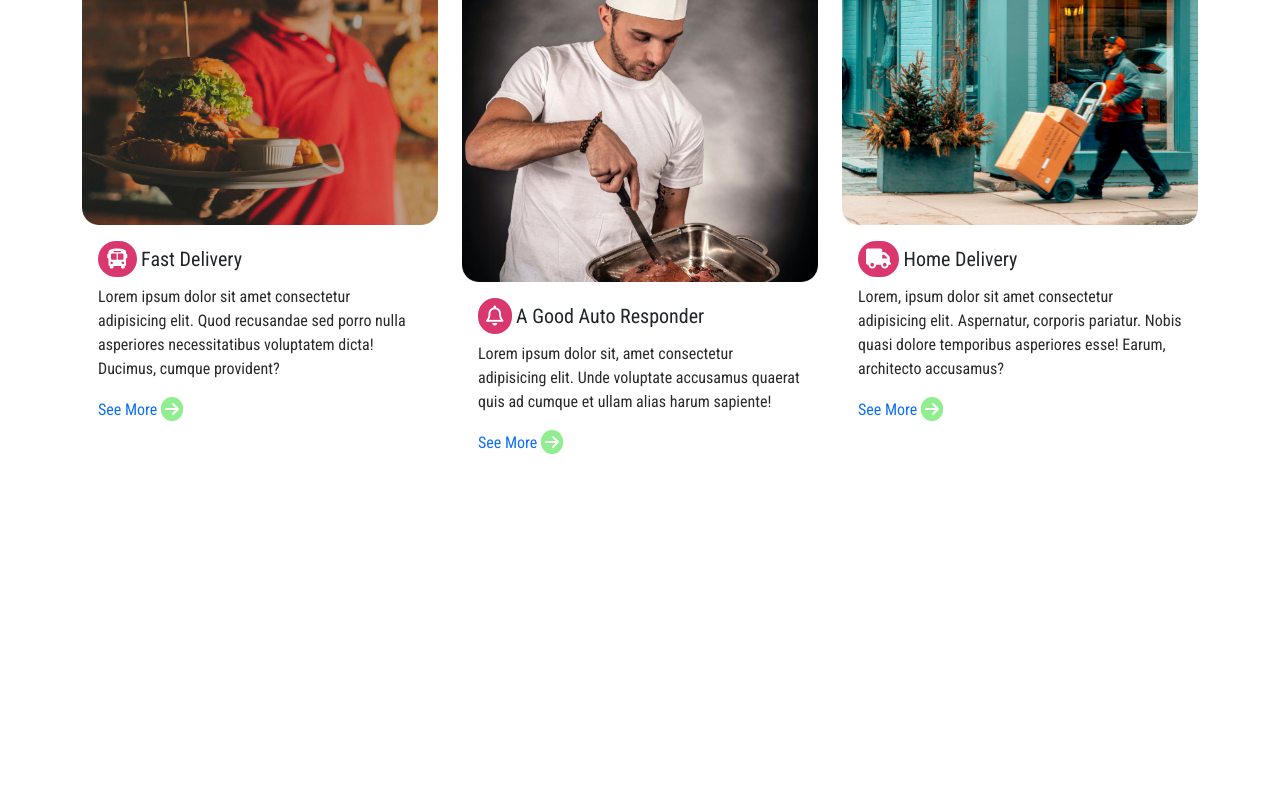
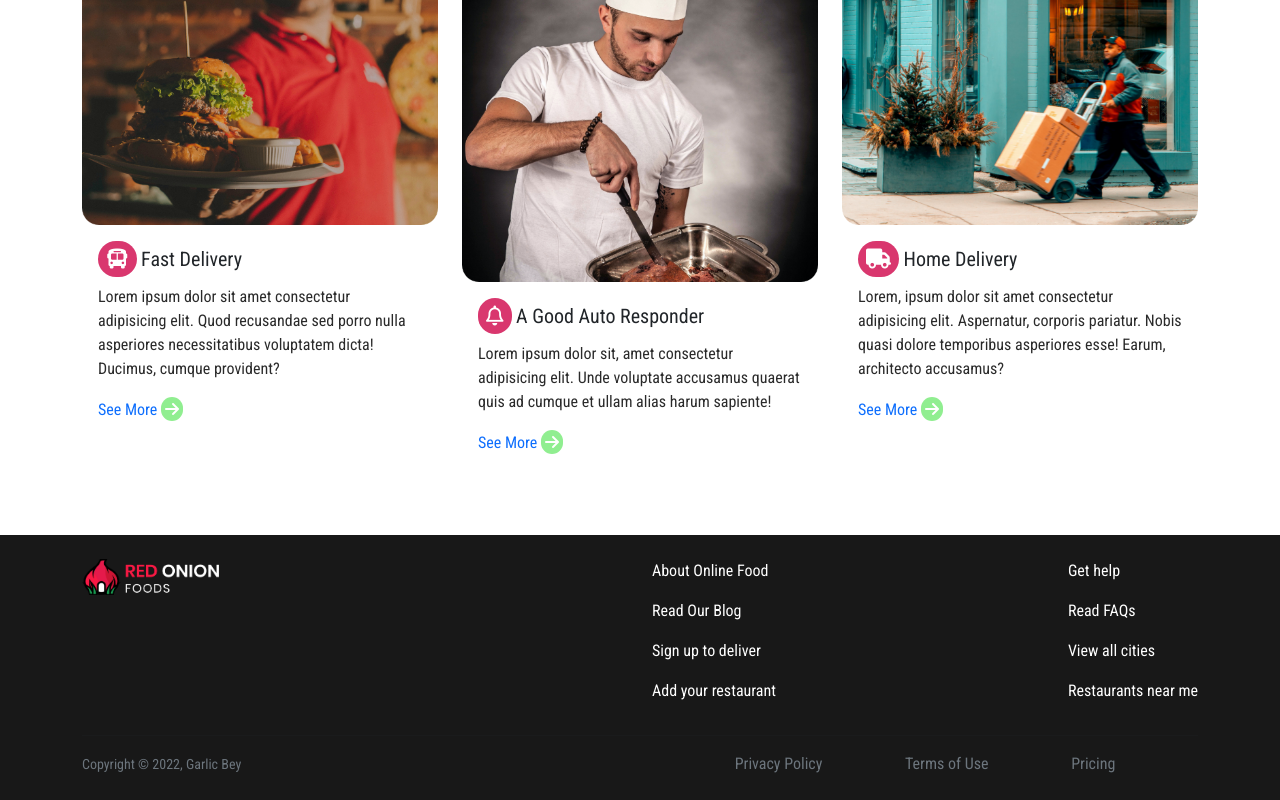
Before and after one commit to Khurshida-Meem/Garlic-Bey-FoodOrdering, a React (Create React App) app: page / in a window 1280 px wide. Shown: the part 1064-1864 px from the top of the page. Before the commit the page ends 1551 px from the top, so only its background shows below. Built offline with nearby package versions, Linux system fonts and the light colour scheme; no server answers.

Commit message:
added footer

```diff
--- a/src/App.js
+++ b/src/App.js
@@ -6,6 +6,7 @@ import MealDetail from './Pages/Home/Meals/MealDetail/MealDetail';
 import Login from './Pages/Login/Login/Login';
 import NotFound from './Pages/NotFound/NotFound';
 import Register from './Pages/Register/Register';
+import Footer from './Pages/Shared/Footer/Footer';
 import Menu from './Pages/Shared/Navbar/Menu';
 
 function App() {
@@ -34,8 +35,8 @@ function App() {
               <NotFound></NotFound>
             </Route>
           </Switch>
+          <Footer></Footer>
         </Router>
-
       </AuthProvider>
     </div>
   );
--- /dev/null
+++ b/src/Pages/Shared/Footer/Footer.css
@@ -0,0 +1,3 @@
+.footer-bg {
+  background-color: rgb(24, 24, 24);
+}
--- /dev/null
+++ b/src/Pages/Shared/Footer/Footer.js
@@ -0,0 +1,51 @@
+import React from 'react';
+import { Col, Container, Row } from 'react-bootstrap';
+import './Footer.css'
+import logo from '../../../img/logo.png'
+
+const Footer = () => {
+    return (
+        <div className='mt-5 footer-bg'>
+            <Container className='mt-5 py-2 '>
+                <Row sm={1} md={2}>
+                    <Col className='mt-3'>
+                        <img src={logo} alt="" className='w-25' />
+                    </Col>
+                    <Col>
+                        <div className='d-lg-flex justify-content-between'>
+                            <div className='mt-3'>
+                                <p className='text-white'>About Online Food</p>
+                                <p className='text-white'>Read Our Blog</p>
+                                <p className='text-white'>Sign up to deliver</p>
+                                <p className='text-white'>Add your restaurant</p>
+                            </div>
+                            <div className='mt-3'>
+                                <p className='text-white'>Get help</p>
+                                <p className='text-white'>Read FAQs</p>
+                                <p className='text-white'>View all cities</p>
+                                <p className='text-white'>Restaurants near me</p>
+                            </div>
+                        </div>
+
+                    </Col>
+                </Row>
+                <hr />
+                <Row sm={1} md={2}>
+                    <Col>
+                        <small className='text-secondary'>Copyright &copy; 2022, Garlic Bey</small>
+                    </Col>
+                    <Col>
+                        <div className='d-lg-flex justify-content-evenly'>
+                            <p className='text-secondary'>Privacy Policy</p>
+                            <p className='text-secondary'>Terms of Use</p>
+                            <p className='text-secondary'>Pricing</p>
+                        </div>
+                    </Col>
+
+                </Row>
+            </Container>
+        </div>
+    );
+};
+
+export default Footer;
```
